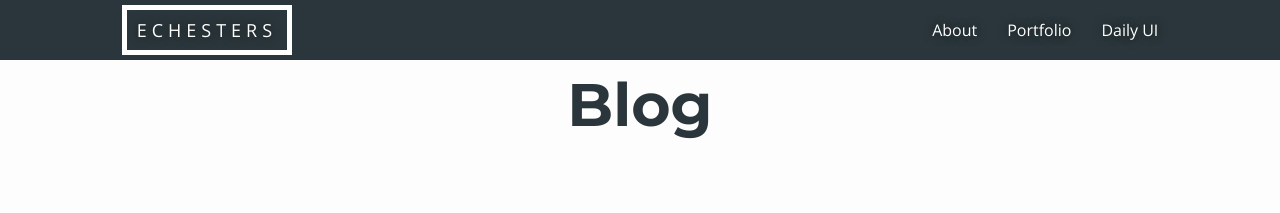
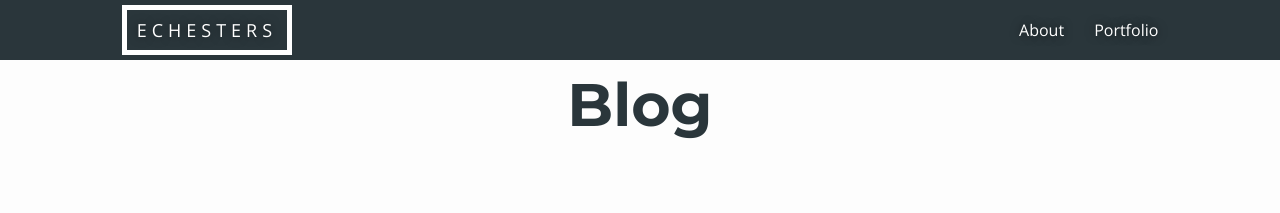
Before and after one commit to EChesters/echesters.github.io, a Jekyll site: the page built from index.html, in a window 1280 px wide. Shown: the top 213 px of the page. Built offline with Jekyll 4.4.1, drawn with Linux system fonts in a browser that asks for light colours; nearby versions of some CDN libraries; the list of posts is cut into pages by our own code.

Commit message:
Removed Daily UI from navbar

```diff
--- a/_includes/navbar.html
+++ b/_includes/navbar.html
@@ -13,7 +13,6 @@
       <ul class="nav navbar-nav navbar-right">
         <li><a href="/about.html">About</a></li>
         <li><a href="/portfolio.html">Portfolio</a></li>
-        <li><a href="//echesters.github.io/DailyUI/">Daily UI</a></li>
       </ul>
     </div>
   </div>
```
